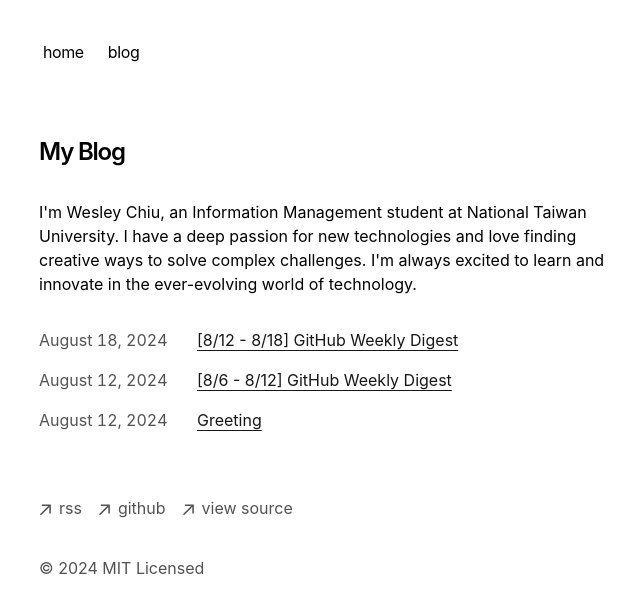
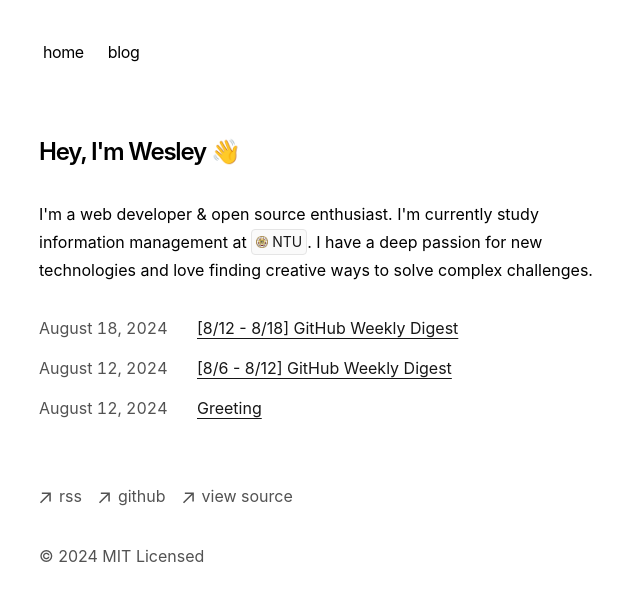
Before and after one commit to guan404ming/dev-digest, a Next.js app in the folder blog/: page / in a window 1280 px wide. Shown: the top 612 px of the page, without its empty margins (313-953 px from the left). Built offline with nearby package versions, Linux system fonts and the light colour scheme.

Commit message:
feat(#3): update bio

```diff
--- a/blog/app/page.tsx
+++ b/blog/app/page.tsx
@@ -1,15 +1,36 @@
 import { BlogPosts } from "app/components/posts";
+
+function Badge(props) {
+  return (
+    <a
+      {...props}
+      target="_blank"
+      className="inline-flex items-center rounded border border-neutral-200 bg-neutral-50 p-1 text-sm leading-4 text-neutral-900 no-underline dark:border-neutral-700 dark:bg-neutral-800 dark:text-neutral-100"
+    />
+  );
+}
 
 export default function Page() {
   return (
     <section>
       <h1 className="mb-8 text-2xl font-semibold tracking-tighter">
-        My Blog
+        Hey, I'm Wesley 👋
       </h1>
-      <p className="mb-4">
-        {`I'm Wesley Chiu, an Information Management student at National Taiwan University.
-          I have a deep passion for new technologies and love finding creative ways to solve complex challenges.
-          I'm always excited to learn and innovate in the ever-evolving world of technology.`}
+      <p className="mb-4 leading-7">
+        {`I'm a web developer & open source enthusiast. I'm currently study information management at `}
+        <span className="not-prose">
+          <Badge href="https://www.ntu.edu.tw/">
+            <img
+              alt="Next.js logomark"
+              src="/ntu.png"
+              className="!mr-1"
+              width="12"
+              height="12"
+            />
+            NTU
+          </Badge>
+        </span>
+        {`. I have a deep passion for new technologies and love finding creative ways to solve complex challenges.`}
       </p>
       <div className="my-8">
         <BlogPosts />
```
Also changed, not shown: blog/public/ntu.png (added).
